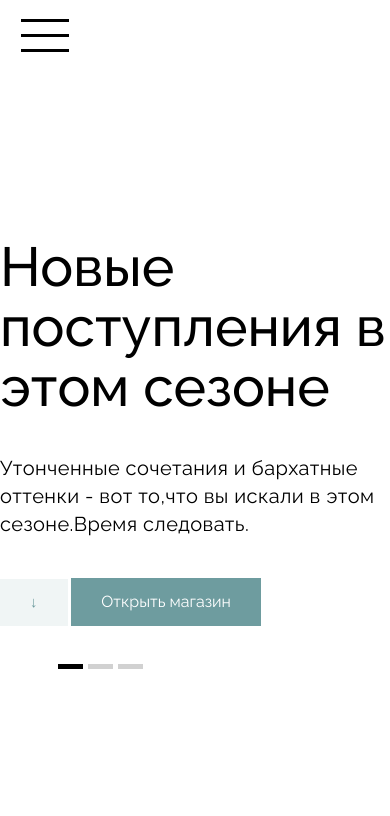
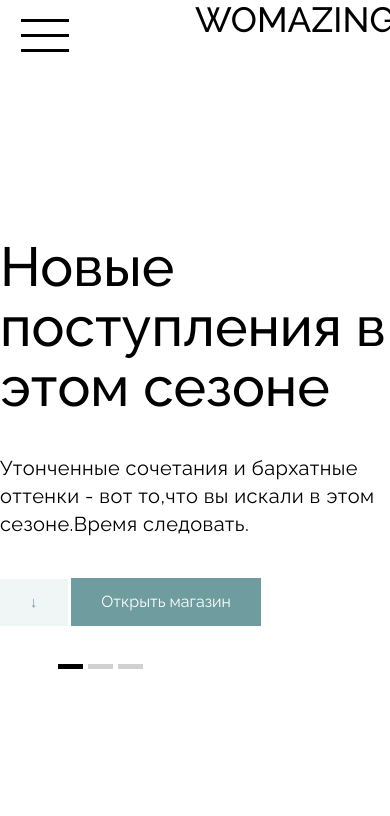
Before and after one commit to tima111333/woomazing, a website: page index.html in a window 390 px wide. Shown: the top 816 px of the page. Drawn offline with Linux system fonts and the light colour scheme.

Commit message:
позиционирование логотипа

```diff
--- a/css/style.css
+++ b/css/style.css
@@ -47,11 +47,14 @@ ul {
     color: #6E9C9F;
 }
 
-.nav__logo {
+.nav__logo ,.nav__logo-text1{
     font-family: 'Raleway', sans-serif;
     font-weight: 500;
     display: flex;
     align-items: center;
+}
+.nav__logo-text1{
+    display: none;
 }
 
 .nav__number-svg {
@@ -664,7 +667,14 @@ ul {
         display: none;
     }
     .nav__logo-text {
+
+        display: none;
+    }
+    .nav__logo-text1{
         font-size: 35px;
+        display: block;
+        position: absolute;
+        left: 50%;
     }
     .container {
         min-width: 900px;
--- a/index.html
+++ b/index.html
@@ -22,6 +22,7 @@
                     <div class="burger-menu">
                         <span></span>
                     </div>
+                    <a class="nav__logo-text1" href="">WOMAZING</a>
                     <div class="navigation ">
                         <div class="nav__logo">
                             <svg class="nav__logo-svg" width="19" height="25" viewBox="0 0 19 25" fill="none"
```
